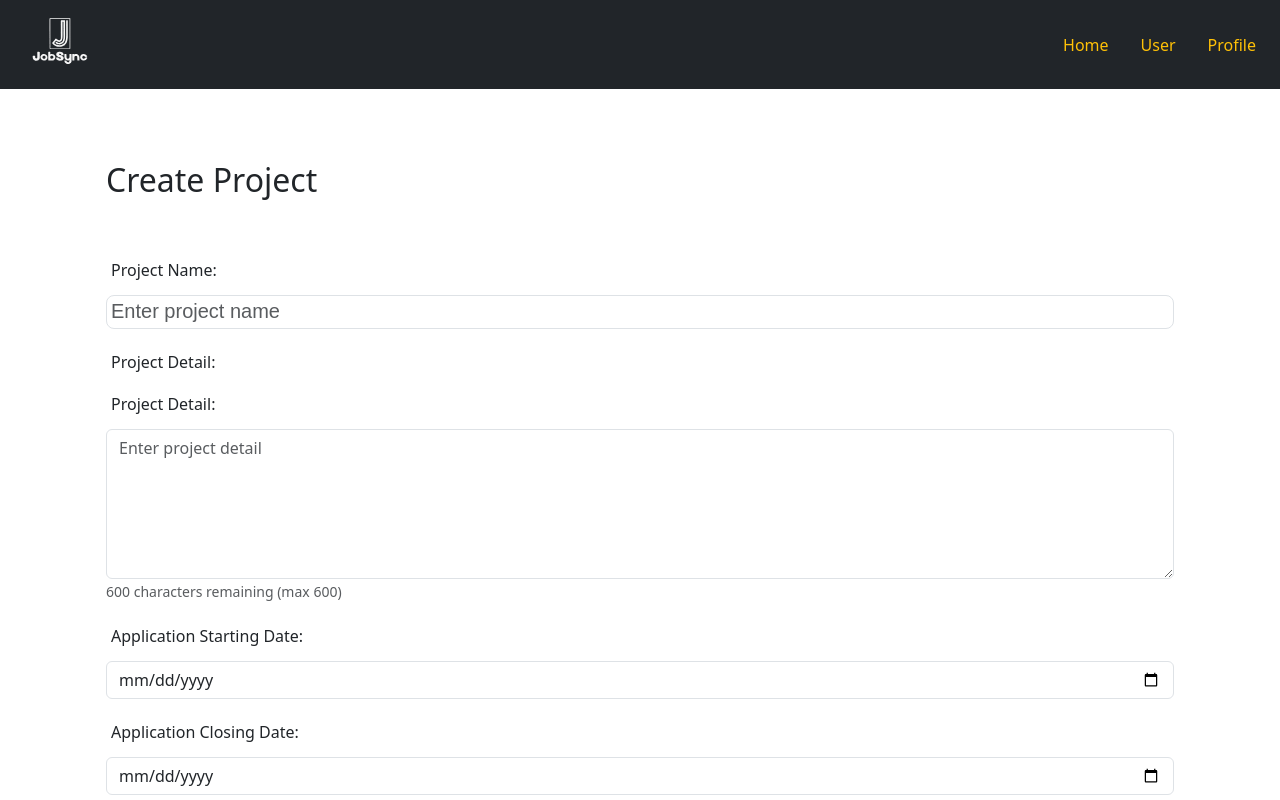
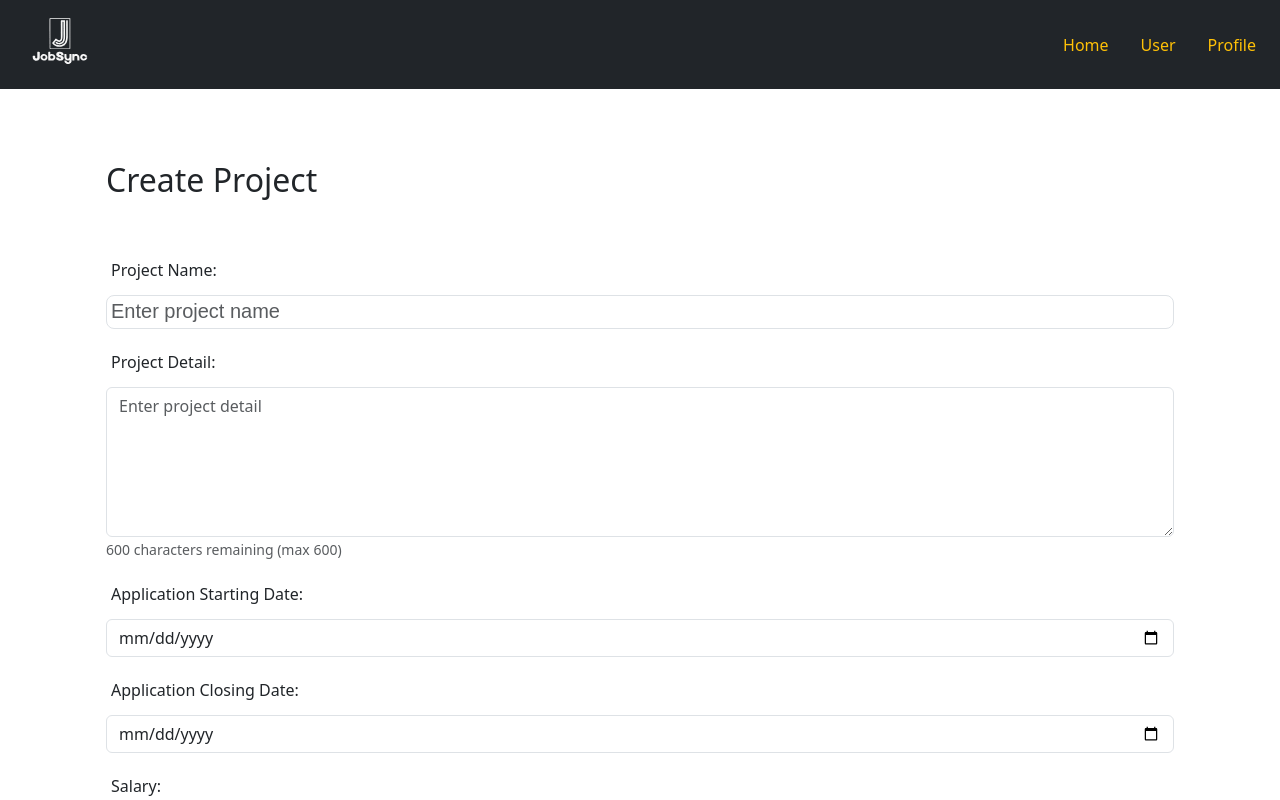
Before and after one commit to Saharat-GH/Register_App-master, a React (Vite) app: page /profile in a window 1280 px wide. Shown: the top 800 px of the page. Built offline with nearby package versions, Linux system fonts and the light colour scheme.

Commit message:
fix TextAreaForm.jsx

```diff
--- a/src/component/TextAreaForm.jsx
+++ b/src/component/TextAreaForm.jsx
@@ -16,11 +16,7 @@ const TextAreaForm = (props) => {
 
   return (
     <div>
-      {/* Project Detail */}
       <div className="mb-3">
-        <label htmlFor="projectDetail" className="form-label">
-          Project Detail:
-        </label>
         <textarea
           id="projectDetail"
           className="form-control"
```
